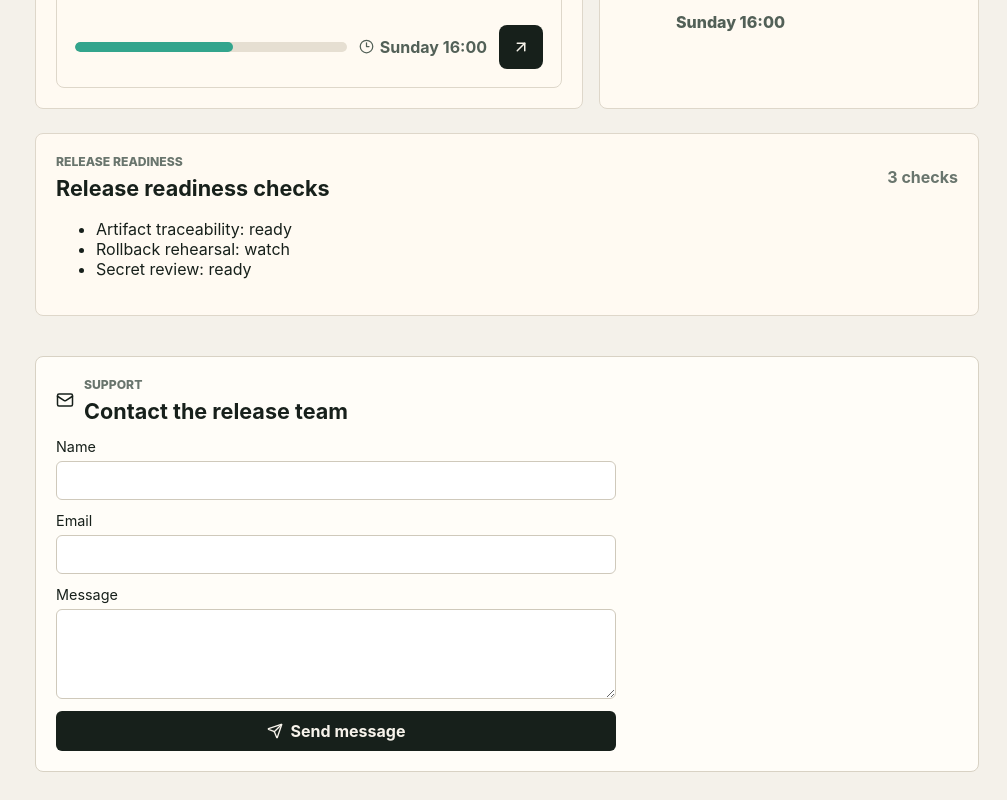
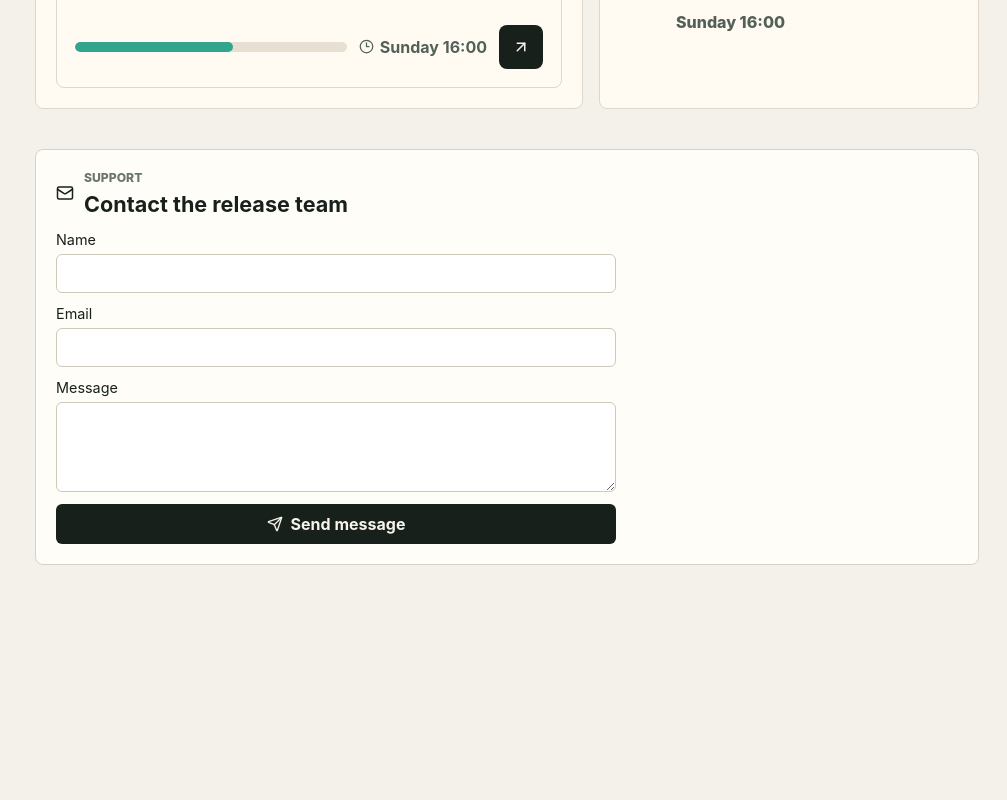
Before and after one commit to knurdz/deploy-sprint-finale-team-thebyteforce, a React (Vite) app in the folder team-site/: page / in a window 1280 px wide. Shown: the part 1459-2259 px from the top of the page, without its empty margins (273-1280 px from the left). After the commit the page ends 2052 px from the top, so only its background shows below. Built offline with nearby package versions, Linux system fonts and the light colour scheme; no server answers.

Commit message:
Revert "[T13] Feature Bundle With Tests"

```diff
--- a/team-site/package.json
+++ b/team-site/package.json
@@ -8,8 +8,7 @@
     "build": "tsc --noEmit && vite build",
     "postbuild": "node scripts/generate-status.mjs && node scripts/generate-weather.mjs && node scripts/generate-contact.mjs",
     "preview": "vite preview",
-    "lint": "tsc --noEmit",
-    "test": "node scripts/check-release-readiness.mjs"
+    "lint": "tsc --noEmit"
   },
   "dependencies": {
     "lucide-react": "^1.23.0",
--- a/team-site/src/App.tsx
+++ b/team-site/src/App.tsx
@@ -14,7 +14,6 @@ import { ContactForm } from './components/ContactForm';
 import { DeadlineBoard } from './components/DeadlineBoard';
 import { LearningVelocity } from './components/LearningVelocity';
 import { ReleaseBadge } from './components/ReleaseBadge';
-import { ReleaseReadiness } from './components/ReleaseReadiness';
 import { StatCard } from './components/StatCard';
 import { WeatherWidget } from './components/WeatherWidget';
 import { courses } from './data/courses';
@@ -126,7 +125,6 @@ export function App() {
           <DeadlineBoard deadlines={deadlineCards} />
         </section>
 
-        <ReleaseReadiness />
         <ContactForm />
       </section>
     </main>
--- a/team-site/src/components/ReleaseReadiness.tsx
+++ /dev/null
@@ -1,22 +0,0 @@
-import { releaseReadinessItems } from '../data/releaseReadiness';
-
-export function ReleaseReadiness() {
-  return (
-    <section className="panel" id="release-readiness">
-      <div className="panelHeader">
-        <div>
-          <p className="eyebrow">Release readiness</p>
-          <h2>Release readiness checks</h2>
-        </div>
-        <span>{releaseReadinessItems.length} checks</span>
-      </div>
-      <ul>
-        {releaseReadinessItems.map((item) => (
-          <li key={item.label}>
-            {item.label}: {item.status}
-          </li>
-        ))}
-      </ul>
-    </section>
-  );
-}
--- a/team-site/src/data/releaseReadiness.ts
+++ /dev/null
@@ -1,18 +0,0 @@
-export type ReleaseReadinessItem = {
-  label: string;
-  status: 'ready' | 'watch' | 'blocked';
-};
-
-export const releaseReadinessItems: ReleaseReadinessItem[] = [
-  { label: 'Artifact traceability', status: 'ready' },
-  { label: 'Rollback rehearsal', status: 'watch' },
-  { label: 'Secret review', status: 'ready' },
-];
-
-// T13 feature-bundle evidence. markerRemoved is true because the planted review
-// marker from the provided bundle was removed during integration.
-export const releaseReadinessTask = {
-  task: 'T13',
-  source: 'provided-feature-bundle',
-  markerRemoved: true,
-};
```
Also changed, not shown: team-site/scripts/check-release-readiness.mjs (deleted, +0 -14 lines).
